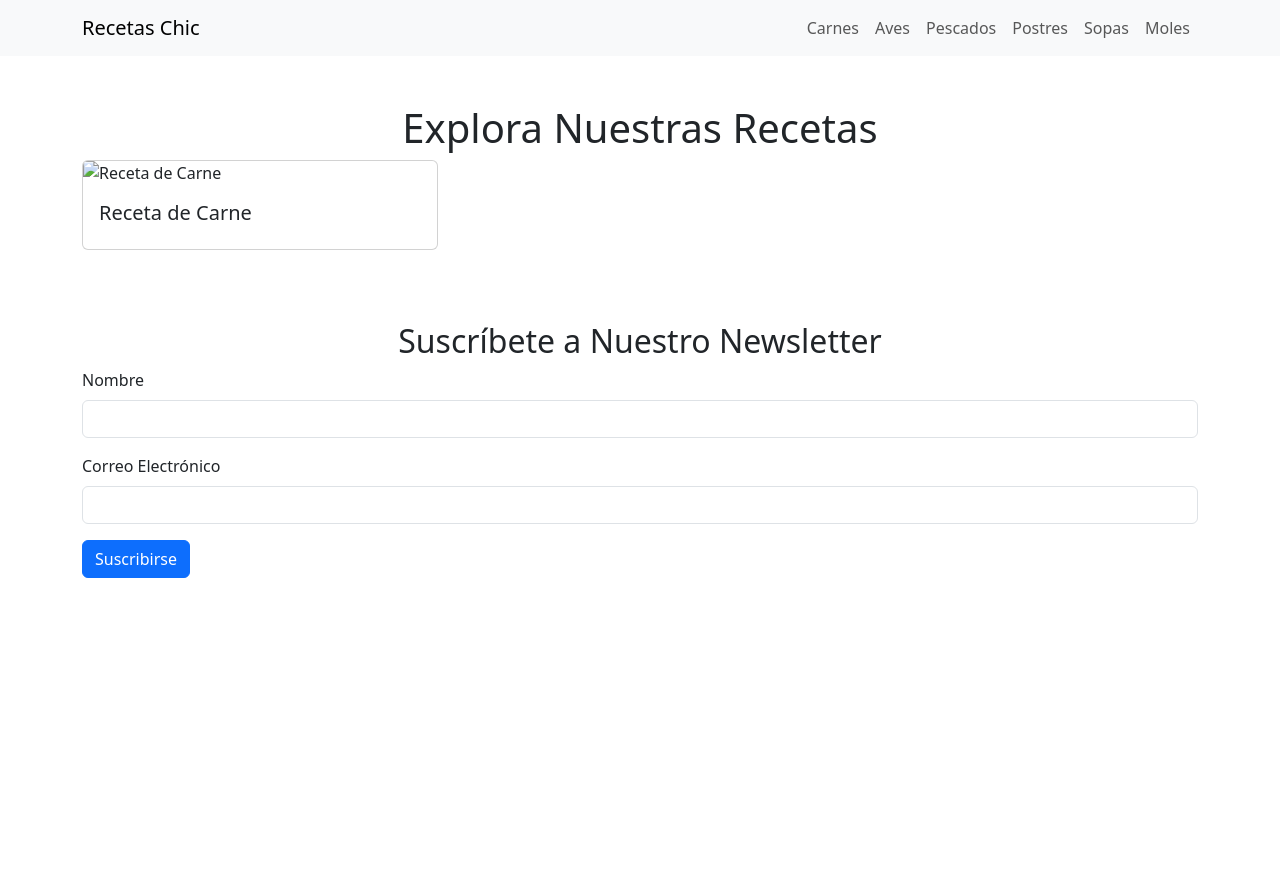
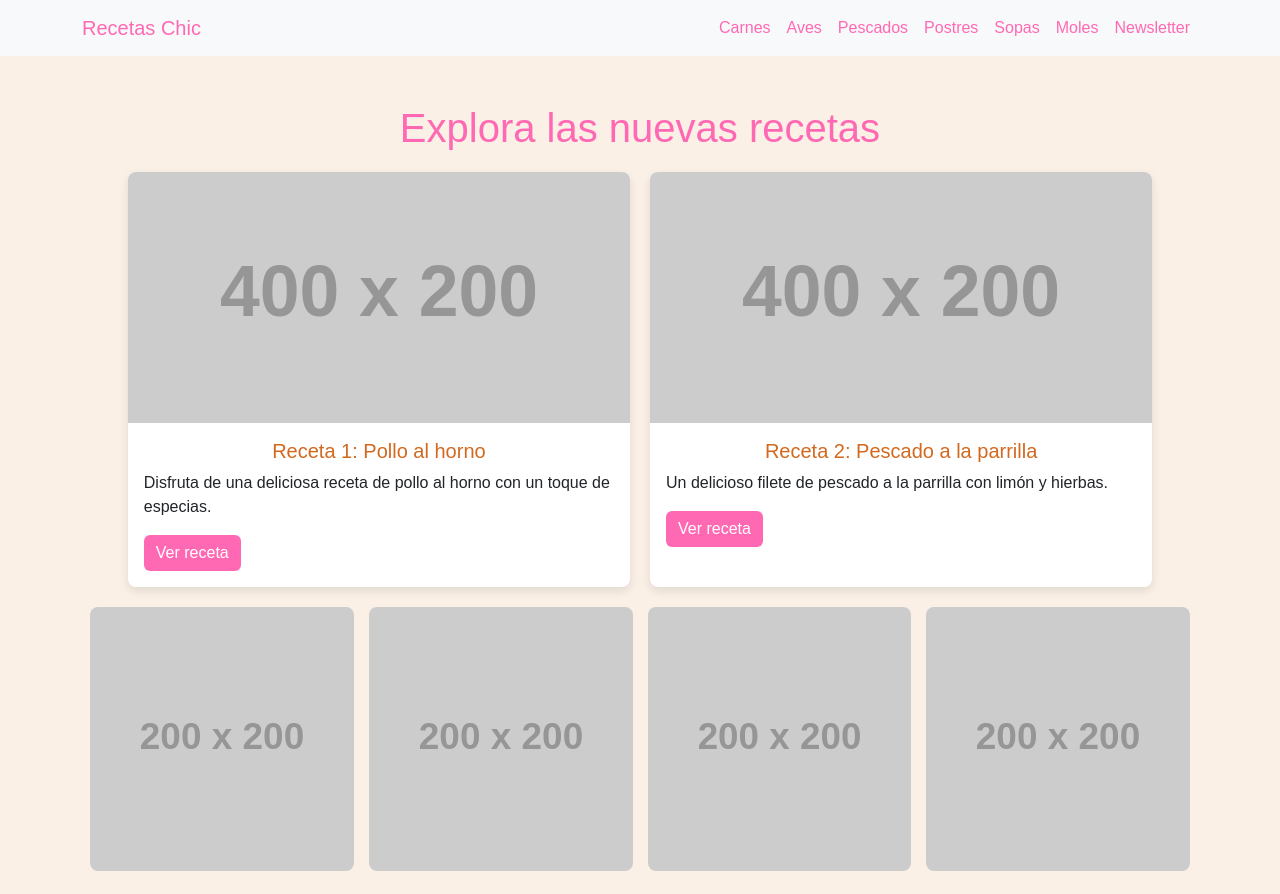
Before and after one commit to mariannth/proyecto_modulo_1_DEV_F, a plain HTML site: page index.html in a window 1280 px wide. Shown: the top 894 px of the page. Before the commit the page ends 800 px from the top, so only its background shows below. Drawn offline with nearby package versions, Linux system fonts and the light colour scheme; placeholder pictures from the web are drawn by us.

Commit message:
Agregando páginas al proyecto

```diff
--- /dev/null
+++ b/css/style.css
@@ -0,0 +1,97 @@
+body {
+    font-family: 'Arial', sans-serif;
+    background-color: #faf0e6;
+    color: #333;
+}
+
+.navbar {
+    background-color: #ffe4e1;
+}
+
+.navbar-brand,
+.nav-link {
+    color: #ff69b4 !important;
+}
+
+h1,
+h2 {
+    color: #ff69b4;
+}
+
+.card.recipe-card {
+    cursor: pointer;
+    border: none;
+    transition: transform 0.2s;
+}
+
+.card.recipe-card:hover {
+    transform: scale(1.05);
+}
+
+.card-title {
+    text-align: center;
+    color: #d2691e;
+}
+
+/* Contenedor de las tarjetas de recetas */
+.recipe-cards {
+    display: flex;
+    gap: 20px;
+    justify-content: center;
+    margin-top: 20px;
+}
+
+/* Tarjetas de recetas */
+.recipe-card {
+    width: 45%;
+    border-radius: 8px;
+    overflow: hidden;
+    box-shadow: 0 4px 10px rgba(0, 0, 0, 0.1);
+}
+
+/* Galería de imágenes en formato de tabla */
+.gallery {
+    display: grid;
+    grid-template-columns: repeat(auto-fit, minmax(200px, 1fr));
+    gap: 15px;
+    padding: 20px;
+}
+
+/* Estilo de las imágenes de la galería */
+.gallery img {
+    width: 100%;
+    border-radius: 8px;
+    transition: transform 0.3s ease, box-shadow 0.3s ease;
+}
+
+/* Efecto hover en la galería */
+.gallery img:hover {
+    transform: scale(1.05);
+    box-shadow: 0 4px 10px rgba(0, 0, 0, 0.2);
+}
+
+/* Estilo del formulario */
+.newsletter {
+    max-width: 600px;
+    margin: 40px auto;
+    text-align: center;
+}
+
+.newsletter input,
+.newsletter button {
+    width: 100%;
+    margin: 5px 0;
+}
+
+#newsletterForm {
+    max-width: 600px;
+    margin: 0 auto;
+    background: #ffe4e1;
+    padding: 20px;
+    border-radius: 8px;
+}
+
+.btn-primary {
+    background-color: #ff69b4;
+    border: none;
+}
--- a/index.html
+++ b/index.html
@@ -1,5 +1,6 @@
 <!DOCTYPE html>
 <html lang="es">
+
 <head>
     <meta charset="UTF-8">
     <meta name="viewport" content="width=device-width, initial-scale=1.0">
@@ -7,71 +8,72 @@
     <!-- Bootstrap CSS -->
     <link href="https://cdn.jsdelivr.net/npm/bootstrap@5.3.0/dist/css/bootstrap.min.css" rel="stylesheet">
     <!-- Custom CSS -->
-    <link rel="stylesheet" href="styles.css">
+    <link rel="stylesheet" href="./css/style.css">
 </head>
+
 <body>
+    <header>
     <!-- Navbar -->
     <nav class="navbar navbar-expand-lg navbar-light bg-light">
         <div class="container">
-            <a class="navbar-brand" href="#">Recetas Chic</a>
-            <button class="navbar-toggler" type="button" data-bs-toggle="collapse" data-bs-target="#navbarNav" aria-controls="navbarNav" aria-expanded="false" aria-label="Toggle navigation">
+            <a class="navbar-brand" href="index.html">Recetas Chic</a>
+            <button class="navbar-toggler" type="button" data-bs-toggle="collapse" data-bs-target="#navbarNav"
+                aria-controls="navbarNav" aria-expanded="false" aria-label="Toggle navigation">
                 <span class="navbar-toggler-icon"></span>
             </button>
             <div class="collapse navbar-collapse" id="navbarNav">
                 <ul class="navbar-nav ms-auto">
-                    <li class="nav-item"><a class="nav-link" href="#carnes">Carnes</a></li>
-                    <li class="nav-item"><a class="nav-link" href="#aves">Aves</a></li>
-                    <li class="nav-item"><a class="nav-link" href="#pescados">Pescados</a></li>
-                    <li class="nav-item"><a class="nav-link" href="#postres">Postres</a></li>
-                    <li class="nav-item"><a class="nav-link" href="#sopas">Sopas</a></li>
-                    <li class="nav-item"><a class="nav-link" href="#moles">Moles</a></li>
+                    <li class="nav-item"><a class="nav-link" href="carnes.html">Carnes</a></li>
+                    <li class="nav-item"><a class="nav-link" href="aves.html">Aves</a></li>
+                    <li class="nav-item"><a class="nav-link" href="pescados.html">Pescados</a></li>
+                    <li class="nav-item"><a class="nav-link" href="postres.html">Postres</a></li>
+                    <li class="nav-item"><a class="nav-link" href="postres.html">Sopas</a></li>
+                    <li class="nav-item"><a class="nav-link" href="moles.html">Moles</a></li>
+                    <li class="nav-item"><a class="nav-link" href="#newsletter">Newsletter</a></li>
                 </ul>
             </div>
         </div>
     </nav>
+</header>
+<main>
+    <div class="container mt-5">
+        <h1 class="text-center">Explora las nuevas recetas</h1>
+    </div>
+    <!-- Contenedor de las tarjetas de recetas -->
+    <div class="container recipe-cards">
 
-    <!-- Main Content -->
-    <div class="container mt-5">
-        <h1 class="text-center">Explora Nuestras Recetas</h1>
-        <div class="row" id="recipe-gallery">
-            <!-- Card 1 -->
-            <div class="col-md-4 mb-4">
-                <div class="card recipe-card" data-bs-toggle="modal" data-bs-target="#recipeModal">
-                    <img src="carne.jpg" class="card-img-top" alt="Receta de Carne">
-                    <div class="card-body">
-                        <h5 class="card-title">Receta de Carne</h5>
-                    </div>
-                </div>
+        <!-- Primera tarjeta de receta -->
+        <div class="card recipe-card">
+            <img src="https://via.placeholder.com/400x200?text=Receta+1" class="card-img-top" alt="Receta 1">
+            <div class="card-body">
+                <h5 class="card-title">Receta 1: Pollo al horno</h5>
+                <p class="card-text">Disfruta de una deliciosa receta de pollo al horno con un toque de especias.</p>
+                <a href="https://www.example.com/receta1" class="btn btn-primary" target="_blank">Ver receta</a>
             </div>
-            <!-- Repite estas tarjetas con diferentes categorías como Aves, Pescados, etc. -->
         </div>
-    </div>
 
-    <!-- Modal -->
-    <div class="modal fade" id="recipeModal" tabindex="-1" aria-labelledby="recipeModalLabel" aria-hidden="true">
-        <div class="modal-dialog modal-lg">
-            <div class="modal-content">
-                <div class="modal-header">
-                    <h5 class="modal-title" id="recipeModalLabel">Receta</h5>
-                    <button type="button" class="btn-close" data-bs-dismiss="modal" aria-label="Close"></button>
-                </div>
-                <div class="modal-body">
-                    <iframe width="100%" height="315" src="https://www.youtube.com/embed/tu_video" title="Video receta" allowfullscreen></iframe>
-                    <h6 class="mt-3">Ingredientes:</h6>
-                    <ul>
-                        <li>Ingrediente 1</li>
-                        <li>Ingrediente 2</li>
-                        <!-- Agregar más ingredientes -->
-                    </ul>
-                    <h6>Proceso:</h6>
-                    <p>Instrucciones detalladas para la receta...</p>
-                </div>
+        <!-- Segunda tarjeta de receta -->
+        <div class="card recipe-card">
+            <img src="https://via.placeholder.com/400x200?text=Receta+2" class="card-img-top" alt="Receta 2">
+            <div class="card-body">
+                <h5 class="card-title">Receta 2: Pescado a la parrilla</h5>
+                <p class="card-text">Un delicioso filete de pescado a la parrilla con limón y hierbas.</p>
+                <a href="https://www.example.com/receta2" class="btn btn-primary" target="_blank">Ver receta</a>
             </div>
         </div>
     </div>
 
+    <!-- Galería de imágenes tipo tabla -->
+    <div class="container gallery">
+        <img src="https://via.placeholder.com/200x200?text=Imagen+1" alt="Imagen 1">
+        <img src="https://via.placeholder.com/200x200?text=Imagen+2" alt="Imagen 2">
+        <img src="https://via.placeholder.com/200x200?text=Imagen+3" alt="Imagen 3">
+        <img src="https://via.placeholder.com/200x200?text=Imagen+4" alt="Imagen 4">
+        <!-- Más imágenes si es necesario -->
+    </div>
+
     <!-- Newsletter -->
-    <div class="container mt-5">
+    <div class="container mt-5" id ="newsletter">
         <h2 class="text-center">Suscríbete a Nuestro Newsletter</h2>
         <form id="newsletterForm">
             <div class="mb-3">
@@ -85,10 +87,11 @@
             <button type="submit" class="btn btn-primary">Suscribirse</button>
         </form>
     </div>
-
+</main>
     <!-- Bootstrap JavaScript Bundle -->
     <script src="https://cdn.jsdelivr.net/npm/bootstrap@5.3.0/dist/js/bootstrap.bundle.min.js"></script>
     <!-- Custom JavaScript -->
-    <script src="script.js"></script>
+    <script src="./js/script.js"></script>
 </body>
+
 </html>
--- /dev/null
+++ b/js/script.js
@@ -0,0 +1,8 @@
+document.getElementById('newsletterForm').addEventListener('submit', function(event) {
+    event.preventDefault();
+    const name = document.getElementById('name').value;
+    const email = document.getElementById('email').value;
+    console.log(`Nombre: ${name}, Email: ${email}`);
+    alert("Felicidades, te has registrado con éxito. Ahora recibirás nuestras recetas primero.");
+    this.reset(); // Limpia el formulario
+});
```
Also changed, not shown: carnes.html (added, +86 -0 lines), moles.html (added, +38 -0 lines), pescados.html (added, +38 -0 lines), postres.html (added, +38 -0 lines), sopas.html (added, +38 -0 lines), aves.html (added).
